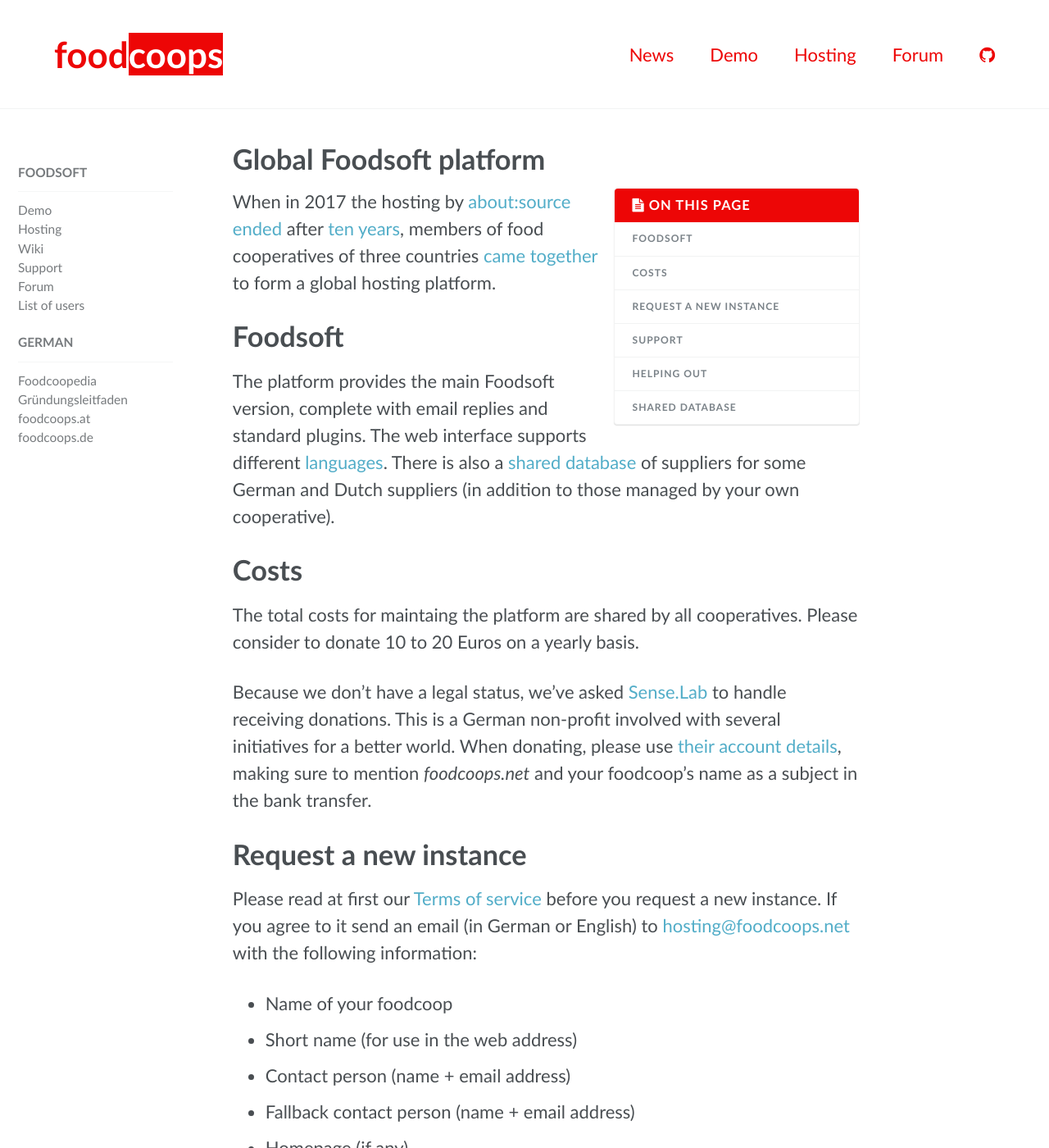
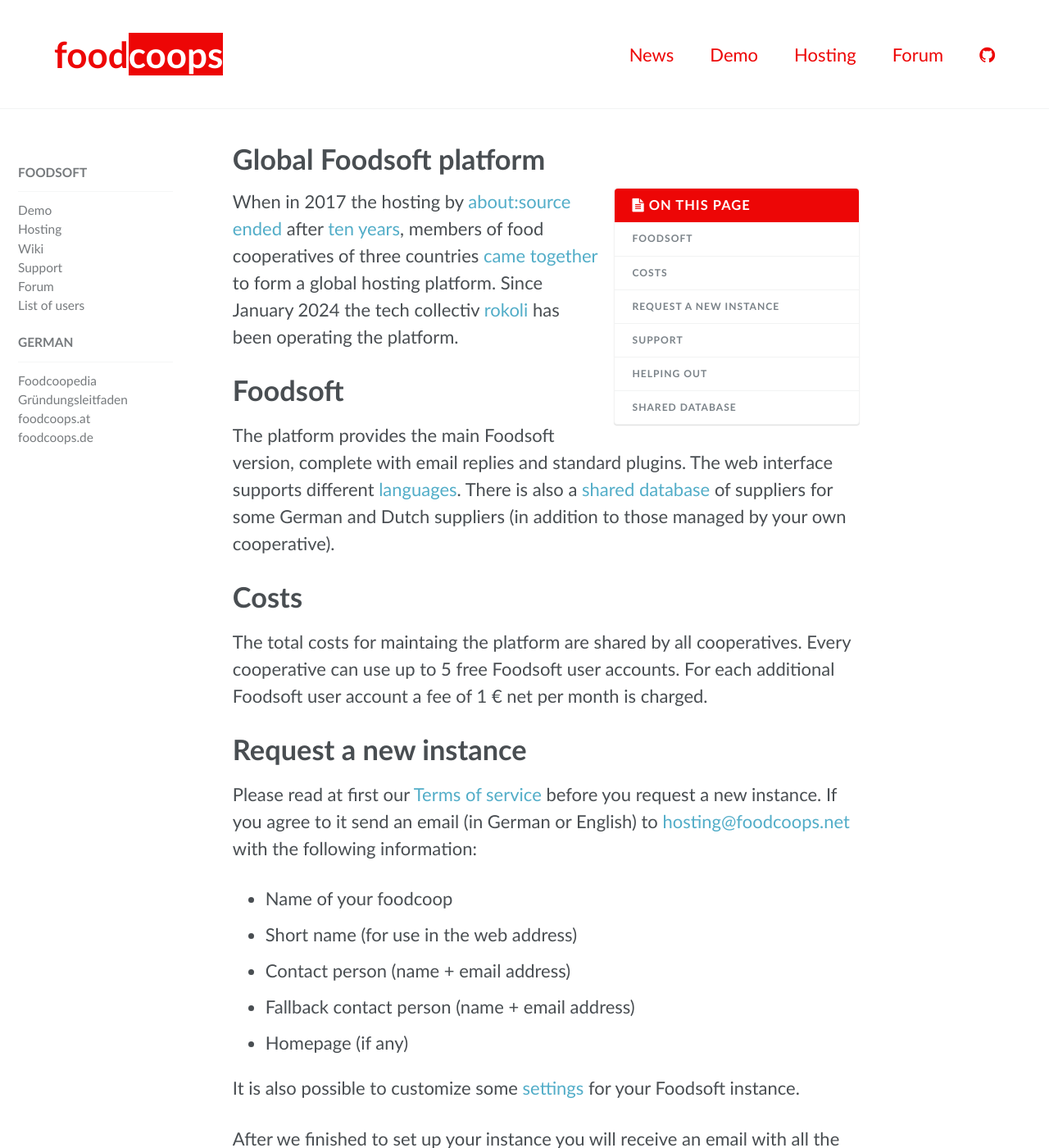
Before and after one commit to foodcoops/foodcoops.github.io, a Jekyll site: the page built from global-foodsoft-platform.md, in a window 1280 px wide and 1400 px high. Shown: the whole window at 82% size. Built offline with Jekyll 4.4.1, drawn with Linux system fonts in a browser that asks for light colours; some of the changed text lies outside the part shown.

Commit message:
Introduce rokoli as new operator of the global hosting platform

```diff
--- a/global-foodsoft-platform.md
+++ b/global-foodsoft-platform.md
@@ -9,7 +9,8 @@
 When in 2017 the hosting by [about:source](https://www.aboutsource.net/)
 [ended](/2017/04/17/foodsoft-hosting-wird-eingestellt) after [ten years](/2007/06/22/foodsoft-portal-startet/),
 members of food cooperatives of three countries [came together](/2017/07/14/open-community-driven-foodsoft-platform/)
-to form a global hosting platform.
+to form a global hosting platform. Since January 2024 the tech collectiv [rokoli](https://roko.li) has been operating
+the platform.
 
 # Foodsoft
 
@@ -20,13 +21,8 @@
 
 # Costs
 
-The total costs for maintaing the platform are shared by all cooperatives. Please consider to donate 10 to 20 Euros
-on a yearly basis.
-
-Because we don't have a legal status, we've asked [Sense.Lab](https://senselab.org/) to handle
-receiving donations. This is a German non-profit involved with several initiatives for a better world.
-When donating, please use [their account details](https://senselab.org/spenden), making sure to
-mention _foodcoops.net_ and your foodcoop's name as a subject in the bank transfer.
+The total costs for maintaing the platform are shared by all cooperatives. Every cooperative can use up to 5 free Foodsoft
+user accounts. For each additional Foodsoft user account a fee of 1 € net per month is charged.
 
 # Request a new instance
 
@@ -49,13 +45,9 @@
 your question. If not just create a new topic. Or maybe the [support wiki](https://github.com/foodcoops/foodsoft/wiki/Support) has what you need already.
 
 In case you have an issue with the global platform, you can send an email to
-[hosting@foodcoops.net](mailto:hosting@foodcoops.net). Please note that we don't answer questions regarding the user side of
-the Foodsoft. You are welcome to use the [Forum](https://forum.foodcoops.net) for this kind of questions. The support address should only be used for technical issues.
+[hosting@foodcoops.net](mailto:hosting@foodcoops.net).
 
 # Helping out
-
-The global platform is maintained by volunteers from different cooperatives. If you would
-like to help out, please [contact](mailto:hosting@foodcoops.net) us!
 
 We're currently looking for people who want to write new documentation for the Foodsoft.
 Feel free to email either support address.
```
Also changed, not shown: foodsoft-hosting.md (+2 -3 lines).
